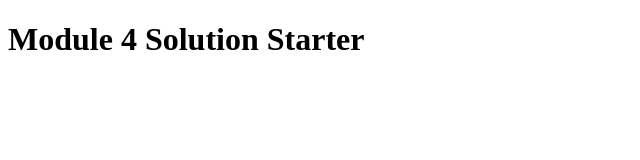
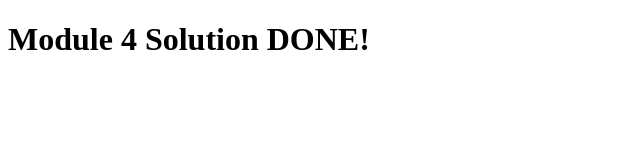
Before and after one commit to sarab421/Module4, a plain HTML site: page index.html in a window 1280 px wide. Shown: the full height of the page, 0-640 px from the left. Drawn offline with Linux system fonts and the light colour scheme.

Commit message:
Update index.html

```diff
--- a/index.html
+++ b/index.html
@@ -8,6 +8,6 @@
   <script src="script.js"></script>
 </head>
 <body>
-  <h1>Module 4 Solution Starter</h1>
+  <h1>Module 4 Solution DONE!</h1>
 </body>
 </html>
```
